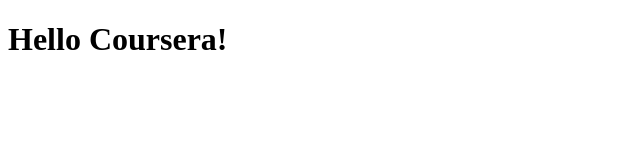
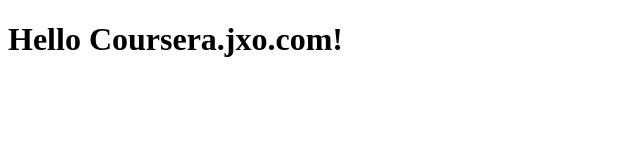
Before and after one commit to shiv-v-shah/coursera-test, a plain HTML site: page site/Index.html in a window 1280 px wide. Shown: the whole page, without its empty margins (0-640 px from the left). Drawn offline with Linux system fonts and the light colour scheme.

Commit message:
Small addition to our page content.

```diff
--- a/site/Index.html
+++ b/site/Index.html
@@ -4,6 +4,6 @@
 	<title>My Title - Hello Coursera!</title>
 </head>
 <body>
-<h1>Hello Coursera!</h1>
+<h1>Hello Coursera.jxo.com!</h1>
 </body>
 </html>
```
